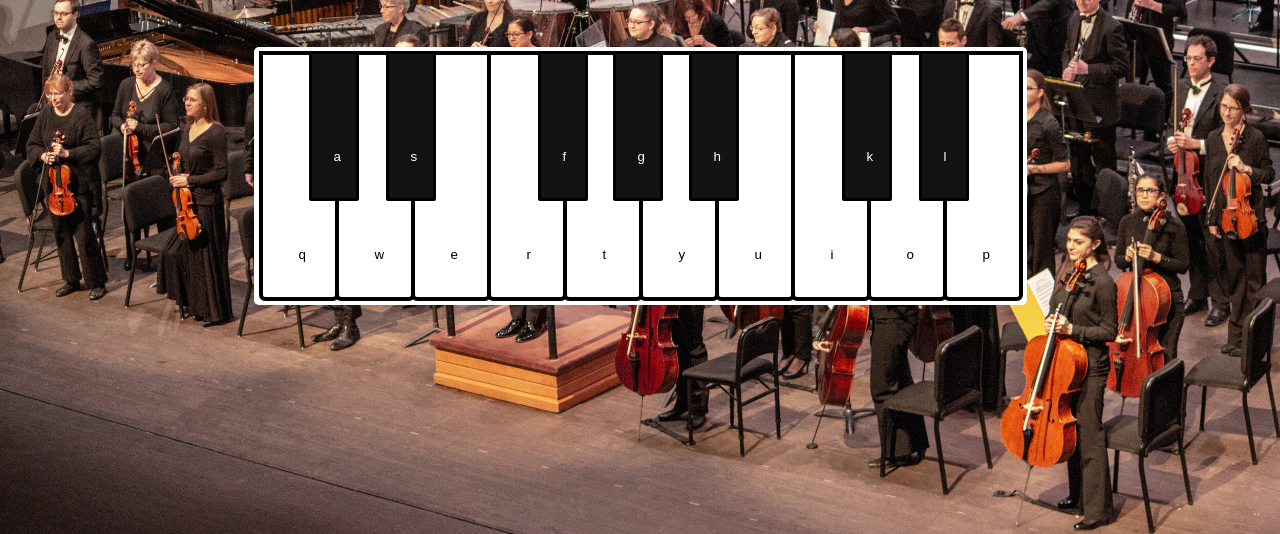
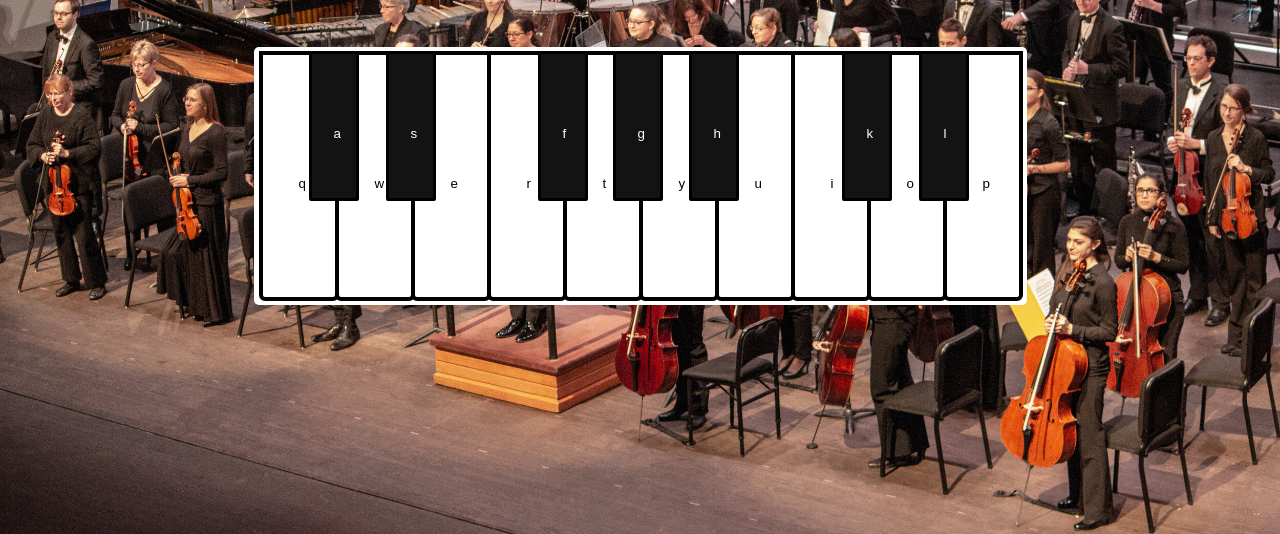
Before and after one commit to IanPrinceD/SwitchPiano, a plain HTML site: page index.html in a window 1280 px wide. Shown: the part 266-800 px from the top of the page. Drawn offline with Linux system fonts and the light colour scheme.

Commit message:
remove minor and sharp class

```diff
--- a/style.css
+++ b/style.css
@@ -32,14 +32,6 @@ body {
 
 span {
  position: absolute;
-}
-
-.minorKeys {
- top: 200px;
-}
-
-.sharpKeys {
- top: 95px;
 }
 
 .whiteKeys{
```
